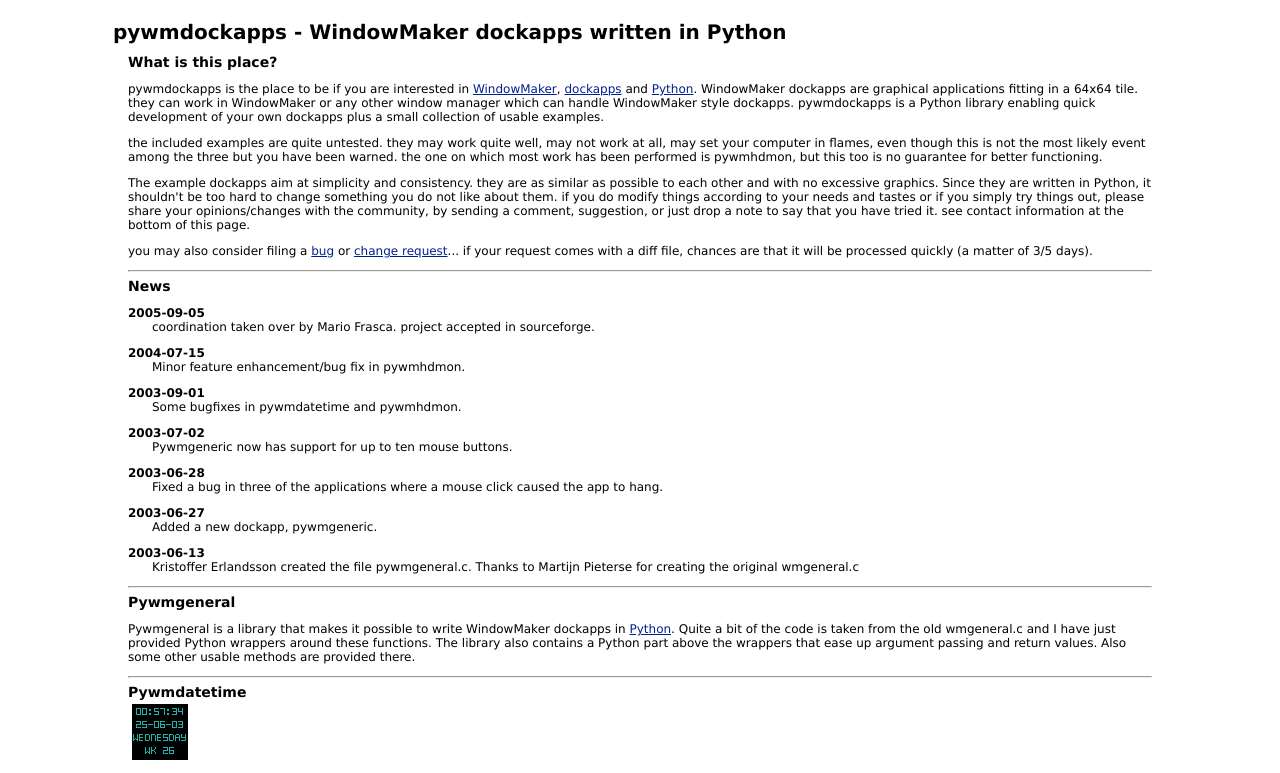
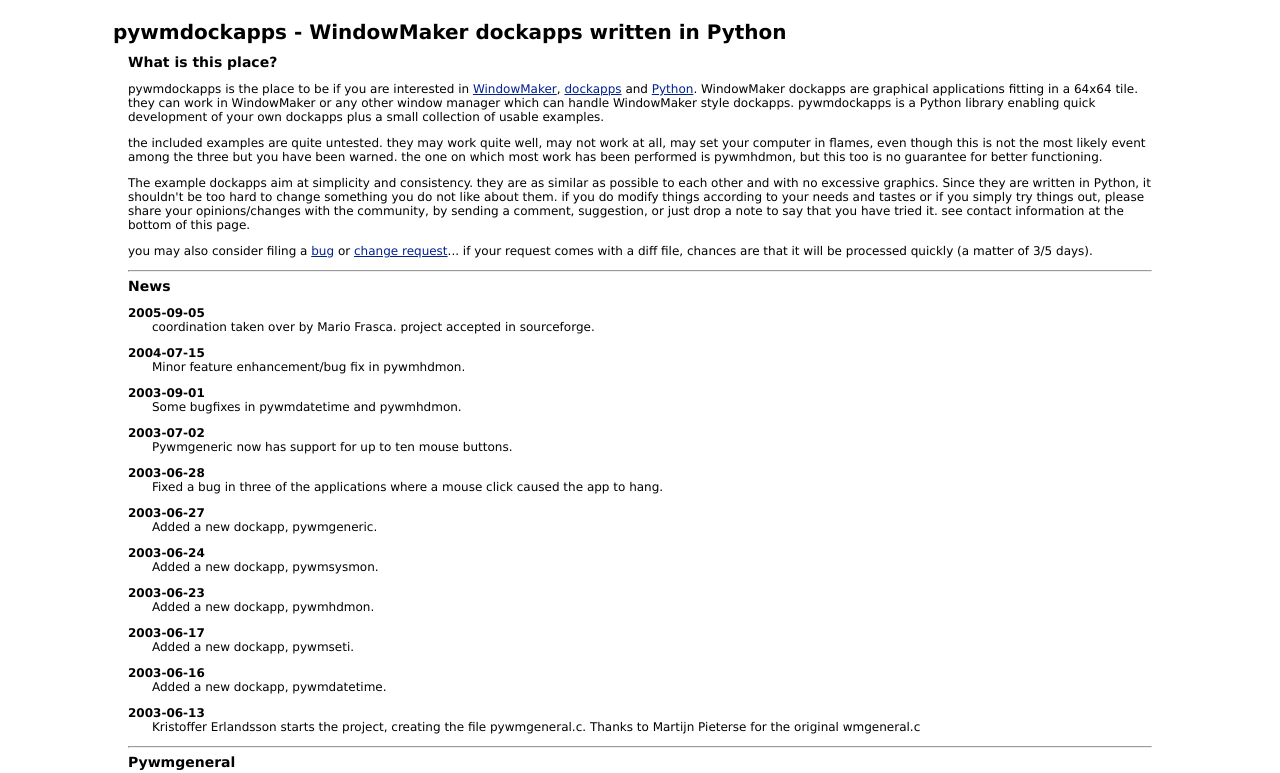
Before and after one commit to mfrasca/pywmdockapps, a plain HTML site: page website/index.html in a window 1280 px wide. Shown: the top 773 px of the page. Drawn offline with Linux system fonts and the light colour scheme.

Commit message:
added in the news the creation notice for each of the pywm dock apps.

```diff
--- a/website/index.html
+++ b/website/index.html
@@ -60,8 +60,16 @@ will be processed quickly (a matter of 3/5 days).
 hang.</p>
 <p class="newsdate">2003-06-27</p>
 <p class="newstext">Added a new dockapp, pywmgeneric.</p>
+<p class="newsdate">2003-06-24</p>
+<p class="newstext">Added a new dockapp, pywmsysmon.</p>
+<p class="newsdate">2003-06-23</p>
+<p class="newstext">Added a new dockapp, pywmhdmon.</p>
+<p class="newsdate">2003-06-17</p>
+<p class="newstext">Added a new dockapp, pywmseti.</p>
+<p class="newsdate">2003-06-16</p>
+<p class="newstext">Added a new dockapp, pywmdatetime.</p>
 <p class="newsdate">2003-06-13</p>
-<p class="newstext">Kristoffer Erlandsson created the file pywmgeneral.c. Thanks to Martijn Pieterse for creating the original wmgeneral.c</p>
+<p class="newstext">Kristoffer Erlandsson starts the project, creating the file pywmgeneral.c. Thanks to Martijn Pieterse for the original wmgeneral.c</p>
 <hr>
 
 <h3>Pywmgeneral</h3>
```
